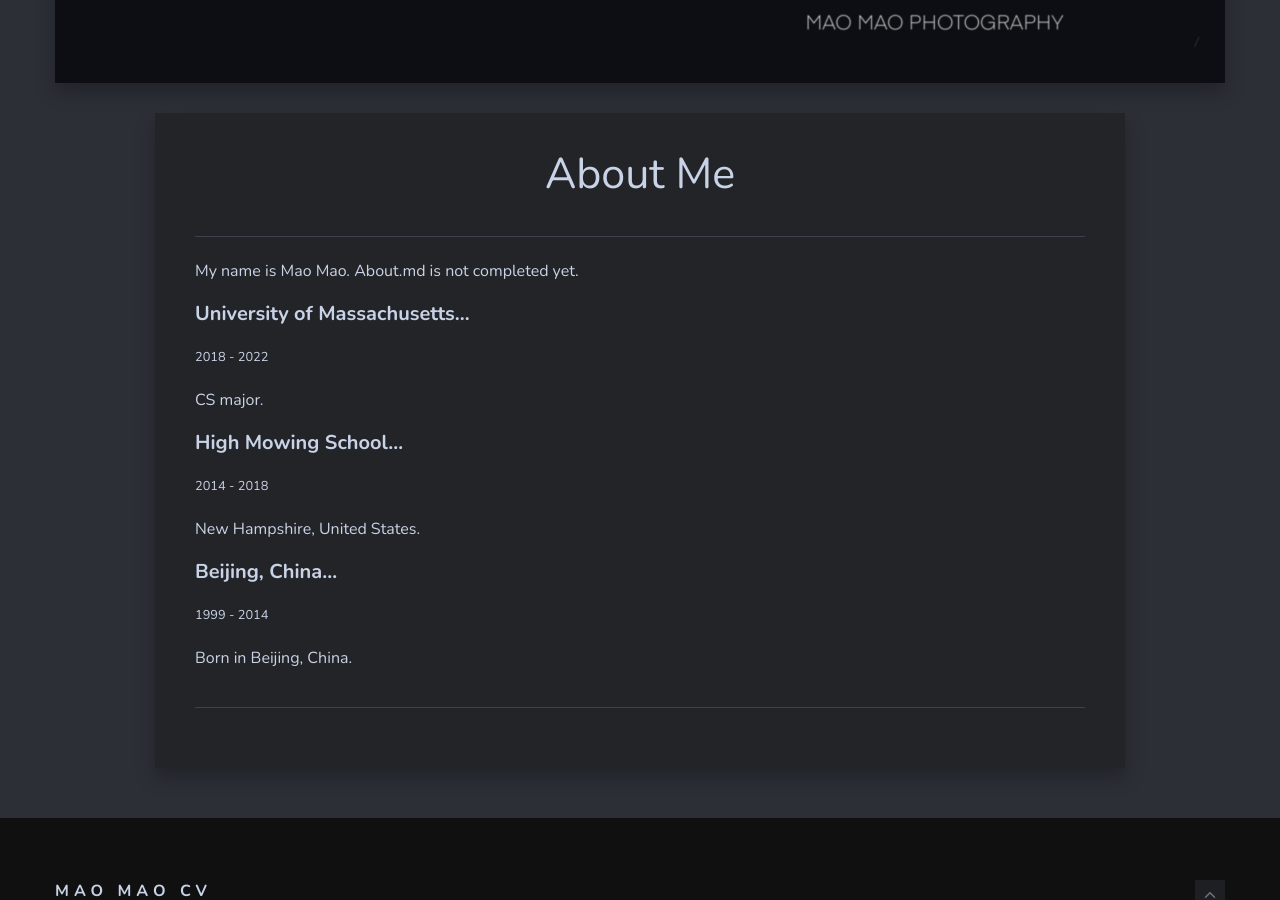
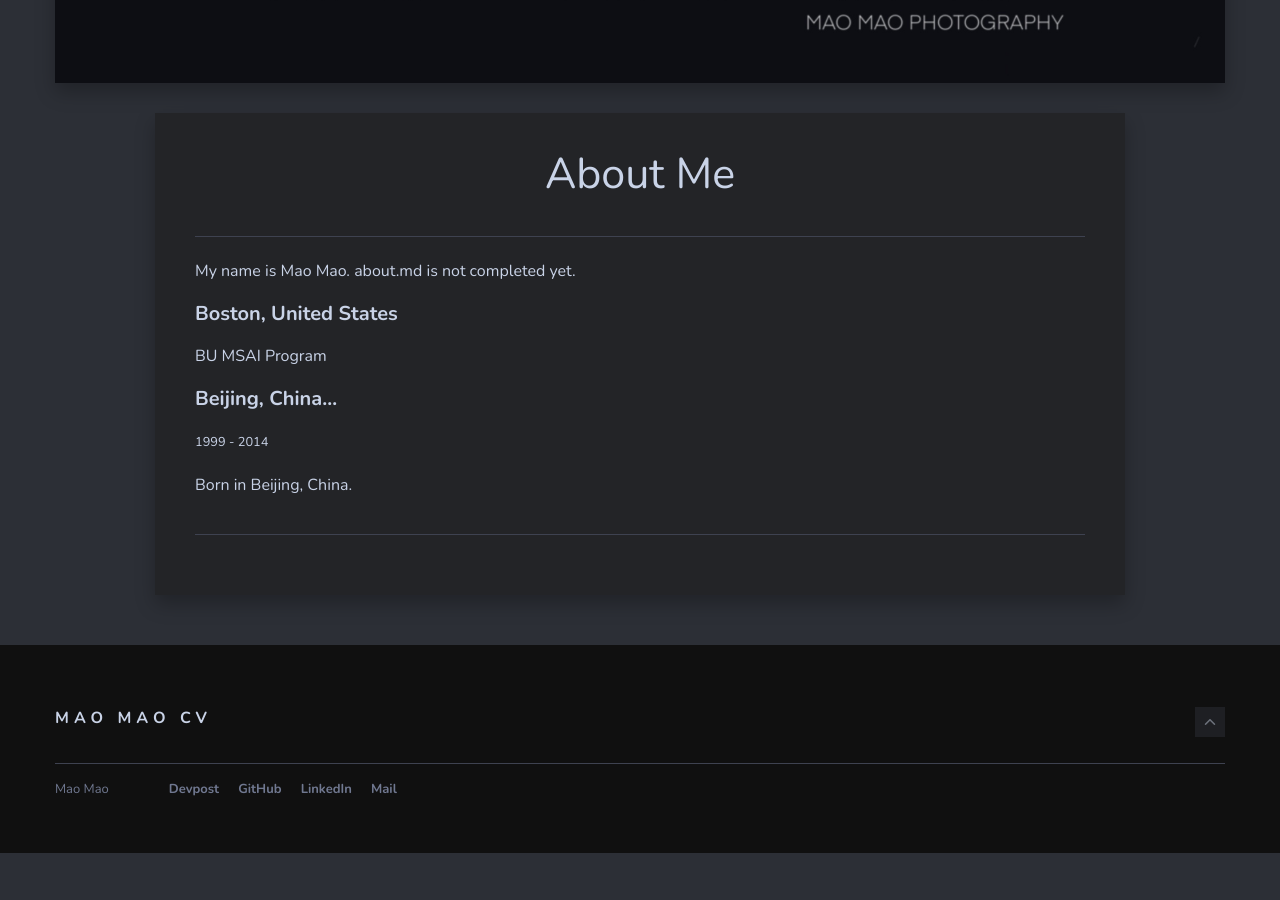
Before and after one commit to MaoMaoCV/maomaocv.github.io, a Jekyll site: the page built from _pages/about.md, in a window 1280 px wide and 900 px high, scrolled down 612 px. Built offline with Jekyll 4.4.1, drawn with Linux system fonts in a browser that asks for light colours; nearby versions of some CDN libraries; after the commit the page ends 1465 px from its top, so only the background shows below that.

Commit message:
about update

```diff
--- a/_pages/about.md
+++ b/_pages/about.md
@@ -5,17 +5,10 @@ image: 08.jpg
 permalink: /about/
 ---
 
-My name is Mao Mao. About.md is not completed yet.
+My name is Mao Mao. about.md is not completed yet.
 
-#### University of Massachusetts...
-<small>2018 - 2022</small>
-
-CS major.
-
-#### High Mowing School...
-<small>2014 - 2018</small>
-
-New Hampshire, United States.
+#### Boston, United States
+BU MSAI Program
 
 #### Beijing, China...
 <small>1999 - 2014</small>
--- a/_posts/2022-11-21-recent-updates.markdown
+++ b/_posts/2023-10-14-recent-updates.markdown
@@ -1,7 +1,7 @@
 ---
 layout: post
 title:  Recent Updates
-date:   2022-11-21 19:54:03+0800
+date:   2023-10-14 10:33:42+0800
 image:  01.jpg
 tags:   [Commonplace, Life]
 ---
```
Also changed, not shown: _posts/2023-10-14-cS542_CommonTask.markdown (added, +9 -0 lines), 3 other files.
